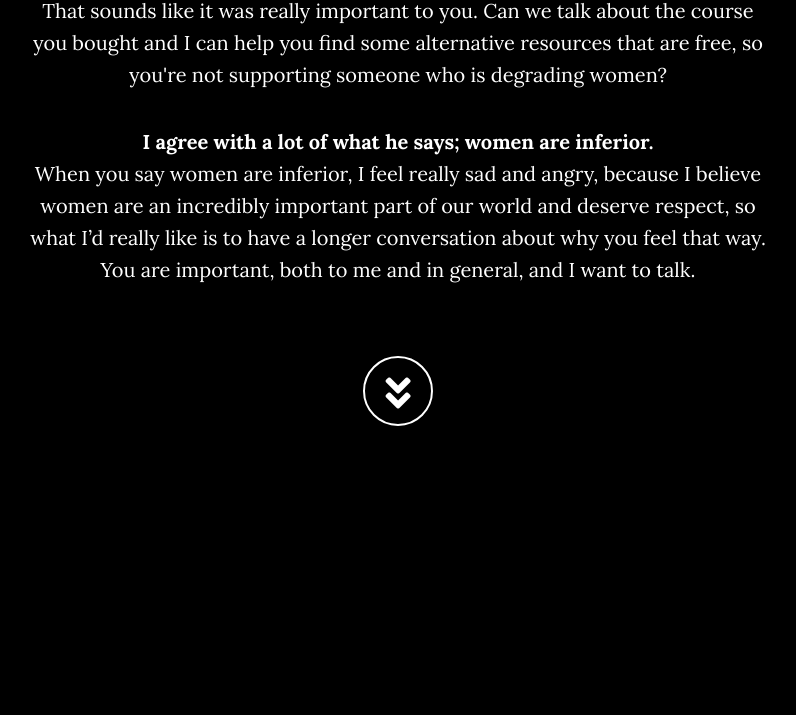
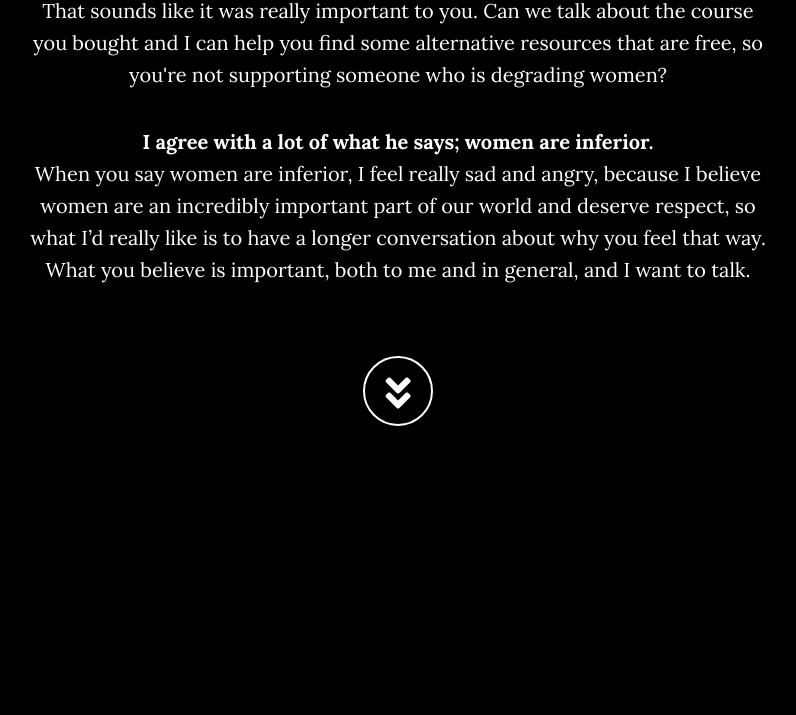
Before and after one commit to mattwallaert/howtotalkaboutandrewtate, a plain HTML site: page index.html in a window 1280 px wide. Shown: the part 3254-3969 px from the top of the page, without its empty margins (242-1038 px from the left). Drawn offline with nearby package versions, Linux system fonts and the light colour scheme.

Commit message:
Update index.html

```diff
--- a/index.html
+++ b/index.html
@@ -124,7 +124,7 @@
                                                 <p><b>I bought one of his courses and want to learn from him.</b><br>
                             That sounds like it was really important to you. Can we talk about the course you bought and I can help you find some alternative resources that are free, so you're not supporting someone who is degrading women?</p>
                                                                         <p><b>I agree with a lot of what he says; women are inferior.</b><br>
-                            When you say women are inferior, I feel really sad and angry, because I believe women are an incredibly important part of our world and deserve respect, so what I’d really like is to have a longer conversation about why you feel that way. You are important, both to me and in general, and I want to talk.</p>
+                            When you say women are inferior, I feel really sad and angry, because I believe women are an incredibly important part of our world and deserve respect, so what I’d really like is to have a longer conversation about why you feel that way. What you believe is important, both to me and in general, and I want to talk.</p>
                         <br>
               <a href="#madeby" class="btn btn-circle page-scroll">
                         <i class="fa fa-angle-double-down animated"></i>
```
